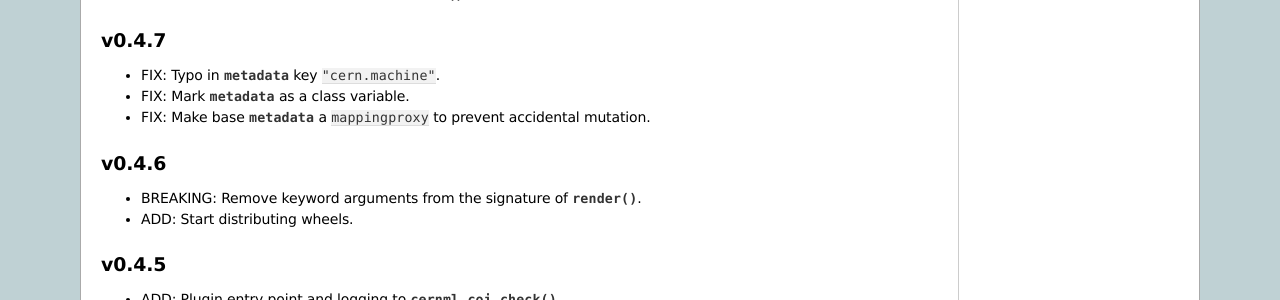
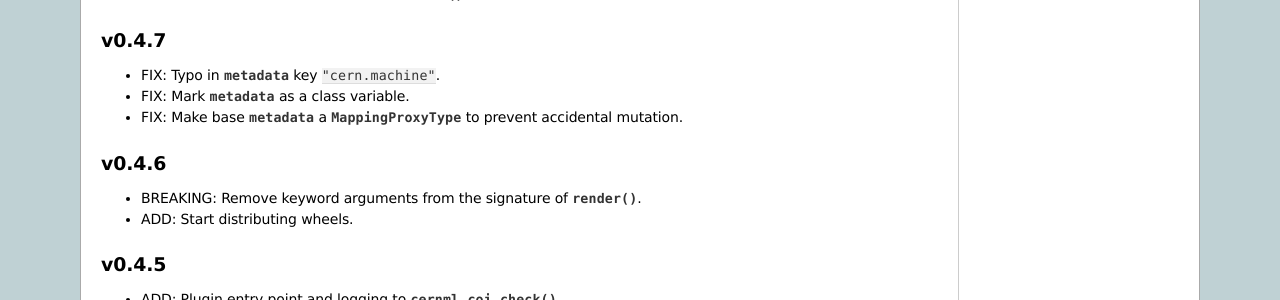
Before and after one commit to geoff-project/coi, a Sphinx documentation site: the page built from docs/changelog.md, in a window 1280 px wide and 900 px high, scrolled down 1365 px. Shown: the part 150-450 px from the top of the window. Built offline with Sphinx 7.4.7, drawn with Linux system fonts in a browser that asks for light colours; the version number could not be read and is left out.

Commit message:
Add two more hyperlinks.

```diff
--- a/docs/changelog.md
+++ b/docs/changelog.md
@@ -70,7 +70,7 @@ change in any given release.
 
 - FIX: Typo in {attr}`~cernml.coi.Problem.metadata` key `"cern.machine"`.
 - FIX: Mark {attr}`~cernml.coi.Problem.metadata` as a class variable.
-- FIX: Make base {attr}`~cernml.coi.Problem.metadata` a `mappingproxy` to prevent accidental mutation.
+- FIX: Make base {attr}`~cernml.coi.Problem.metadata` a {class}`~types.MappingProxyType` to prevent accidental mutation.
 
 ## v0.4.6
 
```
Also changed, not shown: other parts of docs/changelog.md (+1 -1 lines).
